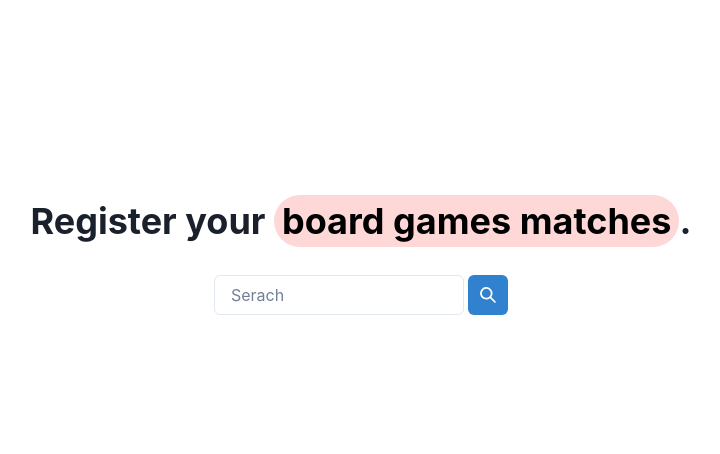
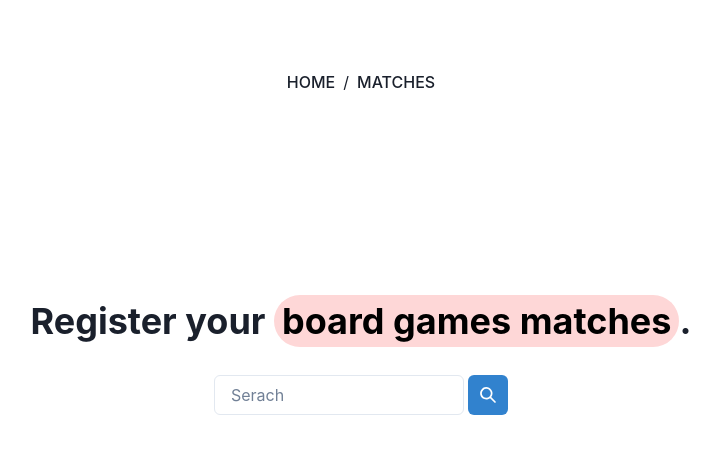
Before and after one commit to samaslima/board-games-app, a React (Vite) app: page / in a window 1280 px wide. Shown: the top 454 px of the page, without its empty margins (279-999 px from the left). Built offline with nearby package versions, Linux system fonts and the light colour scheme.

Commit message:
add outlet

```diff
--- a/src/App.jsx
+++ b/src/App.jsx
@@ -1,37 +1,13 @@
-import './App.css'
-import { Flex, IconButton, Input, Heading, Highlight, Stack } from '@chakra-ui/react'
-import { SearchIcon } from '@chakra-ui/icons'
-import { Link } from 'react-router-dom'
+import NavComponent from './components/NavComponent'
+import { Outlet } from 'react-router-dom'
 
 export default function App() {
 
   return (
     <>
-      <div className='home'>
-        <Heading lineHeight='tall'>
-          <Highlight
-            query='board games matches'
-            styles={{ px: '2', py: '1', rounded: 'full', bg: 'red.100' }}
-          >
-            Register your board games matches.
-          </Highlight>
-        </Heading>
-        <br />
-        <Flex alignItems='center' justifyContent='center'>
-          <Stack spacing={1} direction='row'>
-            <Input variant='outline' placeholder='Serach' w='250px' h='40px' />
-            <Link to='/games-matches'>
-              <IconButton
-                w='40px'
-                h='40px'
-                colorScheme='blue'
-                aria-label='Search board game match'
-                icon={<SearchIcon />}
-              />
-            </Link>
-          </Stack>
-        </Flex>
-      </div>
+      <NavComponent />
+      <Outlet />
+
     </>
   )
 }
--- /dev/null
+++ b/src/components/HomeComponent.jsx
@@ -0,0 +1,37 @@
+import { Flex, IconButton, Input, Heading, Highlight, Stack } from '@chakra-ui/react'
+import { SearchIcon } from '@chakra-ui/icons'
+import { Link } from 'react-router-dom'
+import '../App.css'
+
+export default function HomeComponent() {
+
+    return (
+        <>
+            <div className='home'>
+                <Heading lineHeight='tall'>
+                    <Highlight
+                        query='board games matches'
+                        styles={{ px: '2', py: '1', rounded: 'full', bg: 'red.100' }}
+                    >
+                        Register your board games matches.
+                    </Highlight>
+                </Heading>
+                <br />
+                <Flex alignItems='center' justifyContent='center'>
+                    <Stack spacing={1} direction='row'>
+                        <Input variant='outline' placeholder='Serach' w='250px' h='40px' />
+                        <Link to='/games-matches'>
+                        <IconButton
+                            w='40px'
+                            h='40px'
+                            colorScheme='blue'
+                            aria-label='Search board game match'
+                            icon={<SearchIcon />}
+                        />
+                        </Link>
+                    </Stack>
+                </Flex>
+            </div>
+        </>
+    )
+}
--- a/src/main.jsx
+++ b/src/main.jsx
@@ -4,17 +4,24 @@ import App from './App.jsx'
 import { ChakraProvider } from '@chakra-ui/react'
 import { createBrowserRouter, RouterProvider } from 'react-router-dom';
 import TableComponent from './components/TableComponent.jsx';
+import HomeComponent from './components/HomeComponent.jsx';
 import './index.css'
 
 const router = createBrowserRouter([
   {
     path: '/',
-    element: <App />
+    element: <App />,
+    children: [
+      {
+        index: true,
+        element: <HomeComponent />
+      },
+      {
+        path: '/games-matches',
+        element: <TableComponent />
+      }
+    ]
   },
-  {
-    path: '/games-matches',
-    element: <TableComponent />
-  }
 ]);
 
 ReactDOM.createRoot(document.getElementById('root')).render(
```
